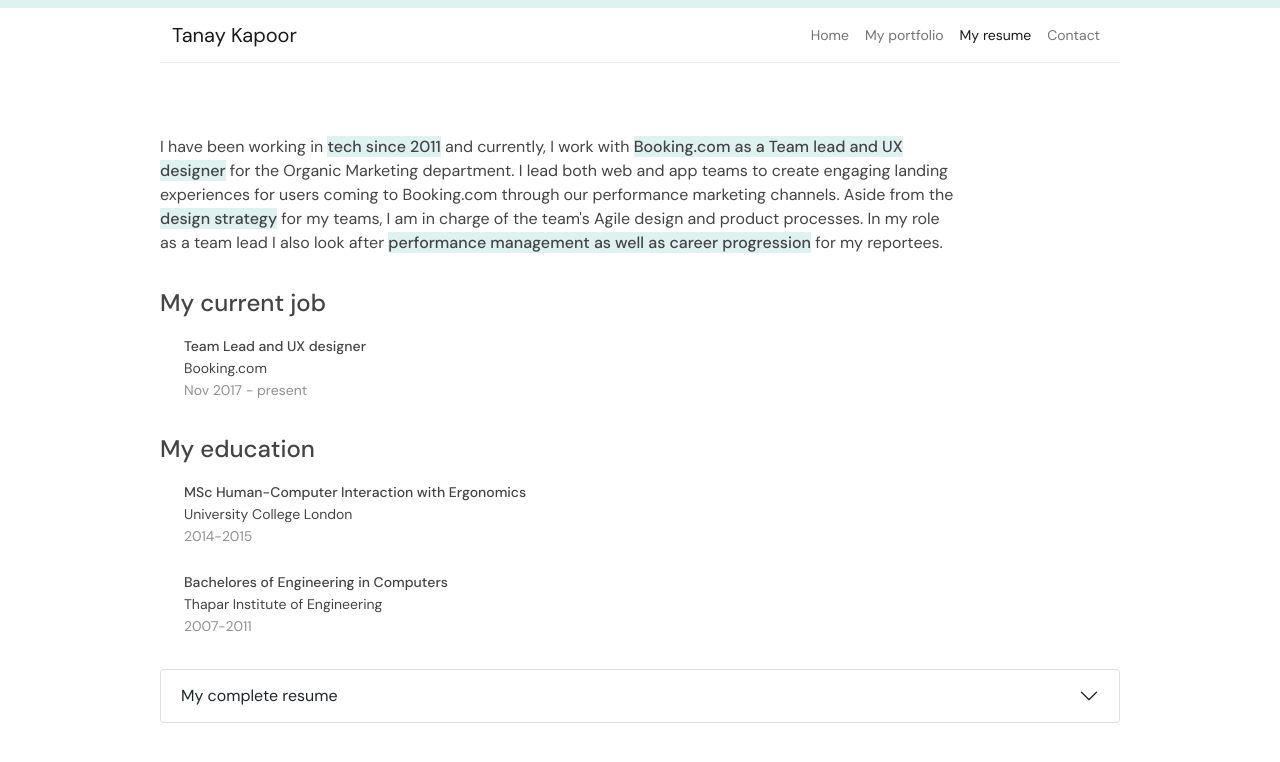
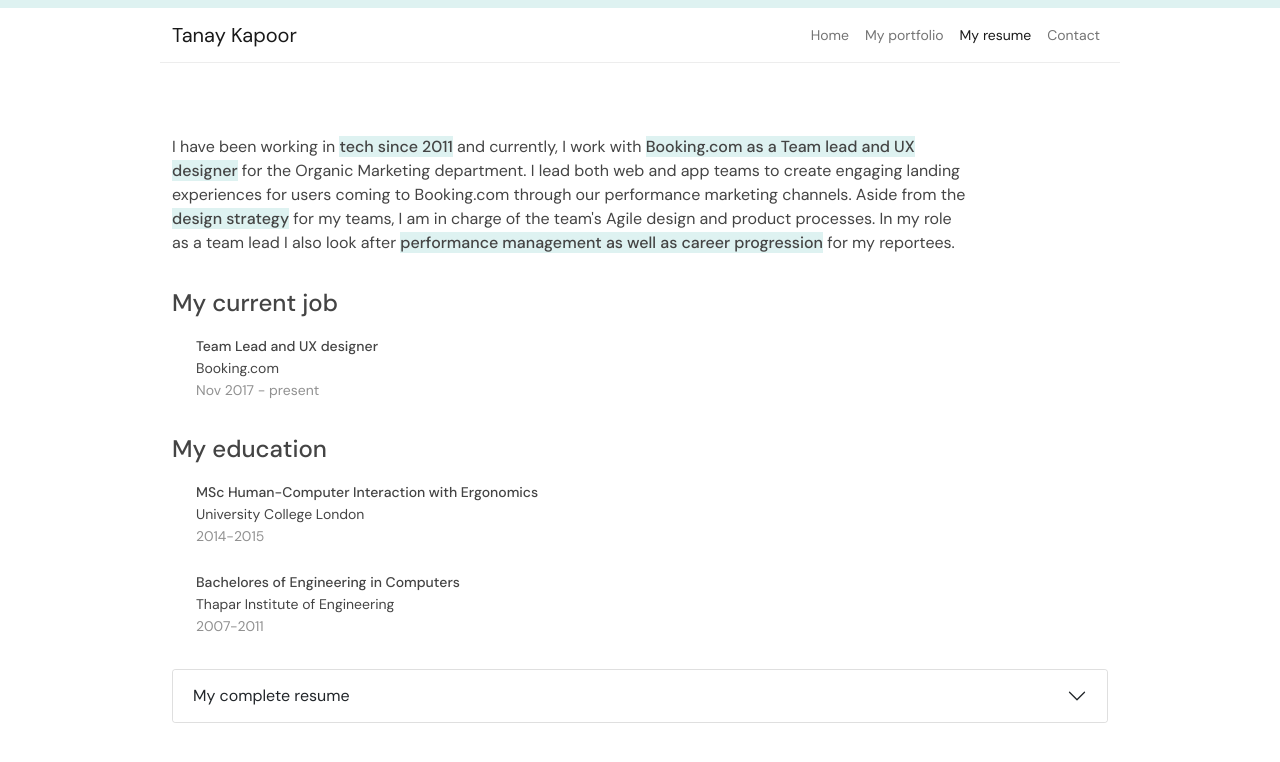
Before and after one commit to tmkapoor/tmkapoor_me, a Jekyll site: the page built from resume.html, in a window 1280 px wide. Shown: the top 762 px of the page. Built offline with Jekyll 4.4.1, drawn with Linux system fonts in a browser that asks for light colours.

Commit message:
container-fluid typo fix.

```diff
--- a/resume.html
+++ b/resume.html
@@ -3,7 +3,7 @@ layout: base
 title: "Resume"
 ---
 
-<div class="fluid-container body-constraint--small">
+<div class="container-fluid body-constraint--small">
 
     <p class="font-body--large spacer--large text-constraint--medium">
         I have been working in <strong>tech since 2011</strong> and currently, I work with <strong>Booking.com as a Team lead and UX designer</strong> for the Organic Marketing department. I lead both web and app teams to create engaging landing experiences for users coming to Booking.com through our performance marketing channels. Aside from the <strong>design strategy</strong> for my teams, I am in charge of the team's Agile design and product processes. In my role as a team lead I also look after <strong>performance management as well as career progression</strong> for my reportees.
```
